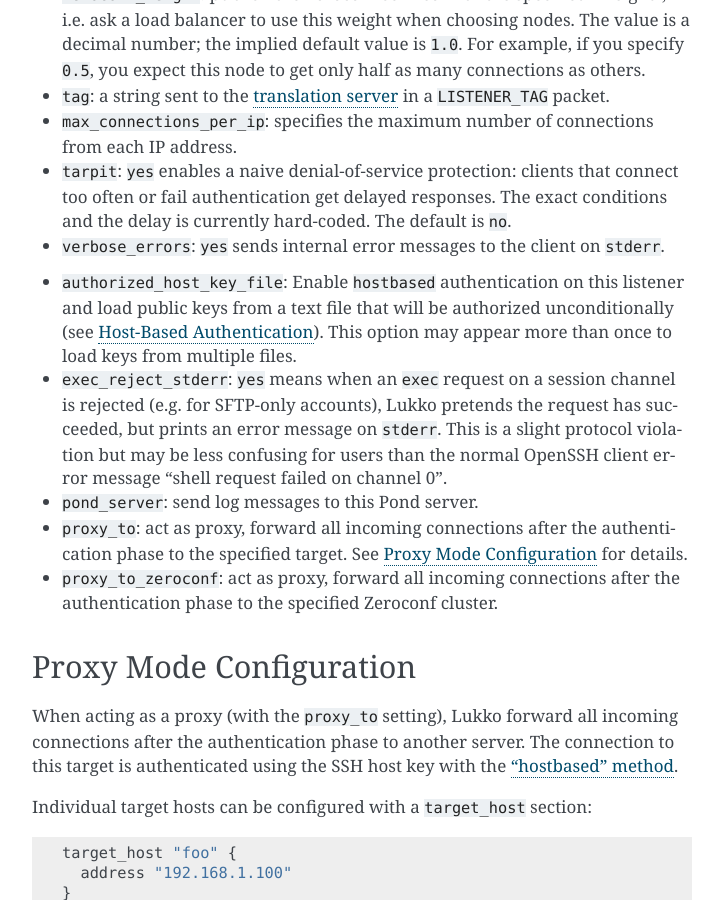
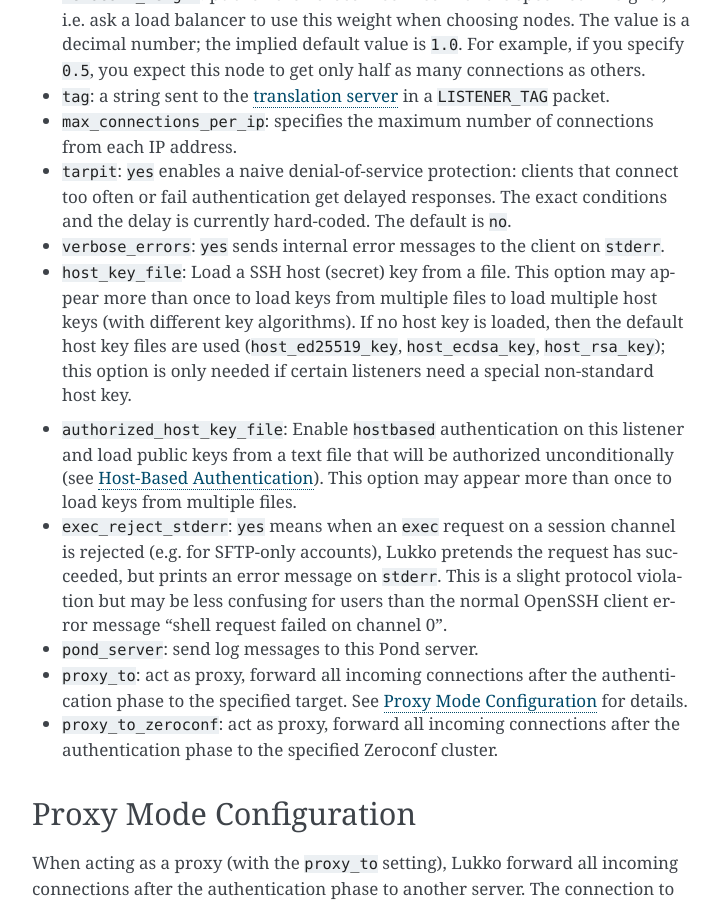
Before and after one commit to CM4all/lukko, a Sphinx documentation site: the page built from doc/index.rst, in a window 1280 px wide and 900 px high, scrolled down 1458 px. Shown: the whole window, without its empty margins (388-1111 px from the left). Built offline with Sphinx 7.4.7, drawn with Linux system fonts in a browser that asks for light colours.

Commit message:
Config: support per-listener host keys

```diff
--- a/doc/index.rst
+++ b/doc/index.rst
@@ -97,6 +97,14 @@
 
 - ``verbose_errors``: ``yes`` sends internal error messages to the
   client on ``stderr``.
+
+- ``host_key_file``: Load a SSH host (secret) key from a file.  This
+  option may appear more than once to load keys from multiple files to
+  load multiple host keys (with different key algorithms).  If no host
+  key is loaded, then the default host key files are used
+  (:file:`host_ed25519_key`, :file:`host_ecdsa_key`,
+  :file:`host_rsa_key`); this option is only needed if certain
+  listeners need a special non-standard host key.
 
 .. _authorized_host_key_file:
 
```
Also changed, not shown: 4 other files.
